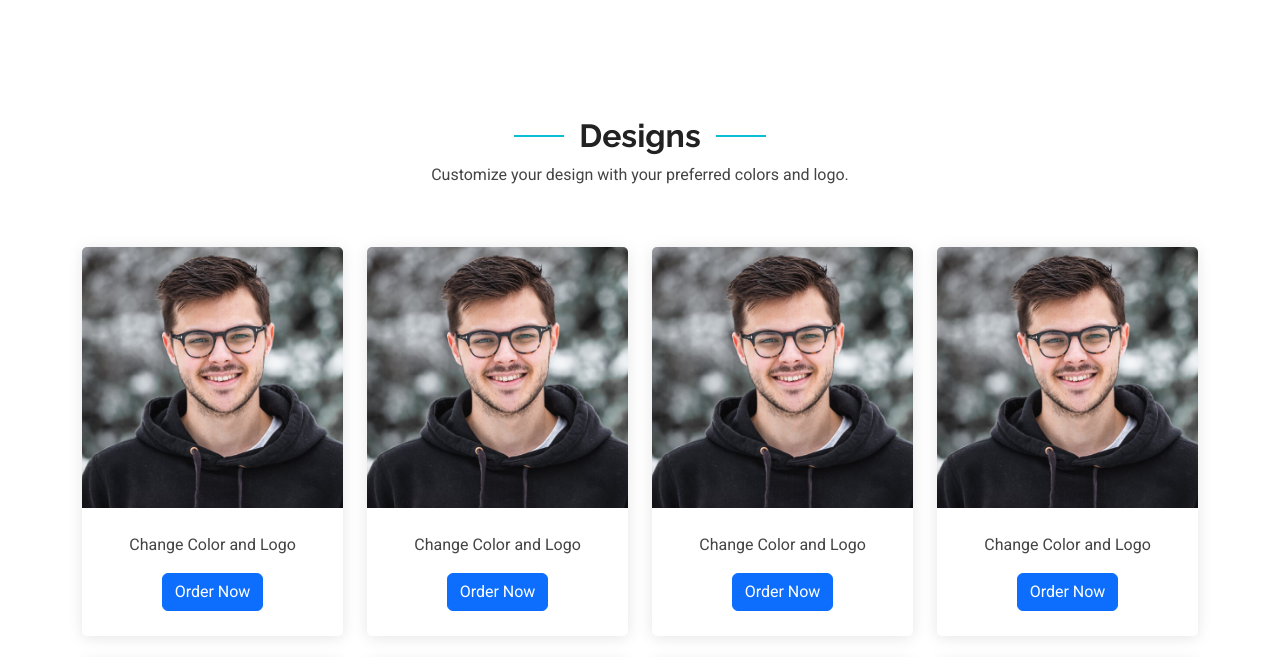
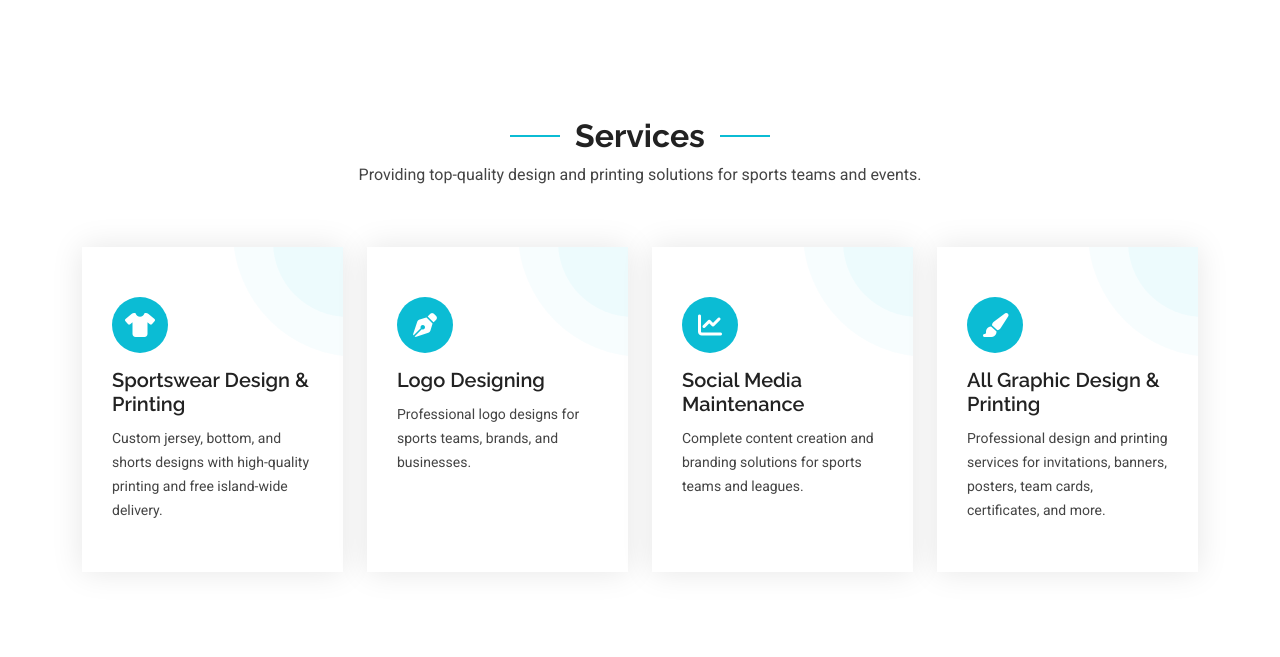
Before and after one commit to SkrShiyan/Jersey, a plain HTML site: page index.html in a window 1280 px wide. Shown: the part 596-1253 px from the top of the page. Drawn offline with Linux system fonts and the light colour scheme.

Commit message:
feat : service section

```diff
--- a/index.html
+++ b/index.html
@@ -24,8 +24,11 @@
   <link href="assets/vendor/glightbox/css/glightbox.min.css" rel="stylesheet">
   <link href="assets/vendor/swiper/swiper-bundle.min.css" rel="stylesheet">
 
+
   <!-- Main CSS File -->
   <link href="assets/css/main.css" rel="stylesheet">
+  <link rel="stylesheet" href="https://cdnjs.cloudflare.com/ajax/libs/font-awesome/6.4.2/css/all.min.css">
+
 
 </head>
 
@@ -249,12 +252,11 @@
     <!-- /Stats Section -->
 
     <!-- Services Section -->
-    <!-- <section id="services" class="services section">
-
+    <section id="services" class="services section">
 
       <div class="container section-title" data-aos="fade-up">
         <h2>Services</h2>
-        <p>Necessitatibus eius consequatur ex aliquid fuga eum quidem sint consectetur velit</p>
+        <p>Providing top-quality design and printing solutions for sports teams and events.</p>
       </div>
 
       <div class="container">
@@ -263,33 +265,36 @@
 
           <div class="col-xl-3 col-md-6 d-flex" data-aos="fade-up" data-aos-delay="100">
             <div class="service-item position-relative">
-              <i class="bi bi-activity"></i>
-              <h4><a href="" class="stretched-link">Lorem Ipsum</a></h4>
-              <p>Voluptatum deleniti atque corrupti quos dolores et quas molestias excepturi</p>
+              <!-- <i class="bi bi-t-shirt"></i> -->
+              <i class="fa-solid fa-shirt"></i>
+              <h4><a href="" class="stretched-link">Sportswear Design & Printing</a></h4>
+              <p>Custom jersey, bottom, and shorts designs with high-quality printing and free island-wide delivery.</p>
             </div>
           </div>
 
           <div class="col-xl-3 col-md-6 d-flex" data-aos="fade-up" data-aos-delay="200">
             <div class="service-item position-relative">
-              <i class="bi bi-bounding-box-circles"></i>
-              <h4><a href="" class="stretched-link">Sed ut perspici</a></h4>
-              <p>Duis aute irure dolor in reprehenderit in voluptate velit esse cillum dolore</p>
+              <!-- <i class="bi bi-brush"></i> -->
+              <i class="fa-solid fa-pen-nib"></i>
+              <h4><a href="" class="stretched-link">Logo Designing</a></h4>
+              <p>Professional logo designs for sports teams, brands, and businesses.</p>
             </div>
           </div>
 
           <div class="col-xl-3 col-md-6 d-flex" data-aos="fade-up" data-aos-delay="300">
             <div class="service-item position-relative">
-              <i class="bi bi-calendar4-week"></i>
-              <h4><a href="" class="stretched-link">Magni Dolores</a></h4>
-              <p>Excepteur sint occaecat cupidatat non proident, sunt in culpa qui officia</p>
+              <!-- <i class="bi bi-facebook"></i> -->
+              <i class="fa-solid fa-chart-line"></i>
+              <h4><a href="" class="stretched-link">Social Media Maintenance</a></h4>
+              <p>Complete content creation and branding solutions for sports teams and leagues.</p>
             </div>
           </div>
 
           <div class="col-xl-3 col-md-6 d-flex" data-aos="fade-up" data-aos-delay="400">
             <div class="service-item position-relative">
-              <i class="bi bi-broadcast"></i>
-              <h4><a href="" class="stretched-link">Nemo Enim</a></h4>
-              <p>At vero eos et accusamus et iusto odio dignissimos ducimus qui blanditiis</p>
+              <i class="fa-solid fa-paintbrush"></i>
+              <h4><a href="" class="stretched-link">All Graphic Design & Printing</a></h4>
+              <p>Professional design and printing services for invitations, banners, posters, team cards, certificates, and more.</p>
             </div>
           </div>
 
@@ -297,7 +302,7 @@
 
       </div>
 
-    </section> -->
+    </section>
     <!-- /Services Section -->
 
     <!-- Alt Services Section -->
@@ -1148,7 +1153,7 @@
 
         </div>
 
-        <div class="row gy-4 mt-5">
+        <!-- <div class="row gy-4 mt-5">
 
           <div class="col-lg-4" data-aos="zoom-in" data-aos-delay="100">
             <div class="pricing-item">
@@ -1156,7 +1161,6 @@
               <h4><sup>LKR</sup>1,000</h4>
               <ul>
                 <li><i class="bi bi-check"></i> Modify a pre-designed template</li>
-                <!-- <li><i class="bi bi-check"></i> Change club name & colors</li> -->
                 <li><i class="bi bi-check"></i> 1 Revision</li>
                 <li><i class="bi bi-check"></i> Final files: PNG & JPG</li>
                 <li><i class="bi bi-check"></i> Delivery Time: 24 Hours</li>
@@ -1190,7 +1194,7 @@
             </div>
           </div>
 
-        </div>
+        </div> -->
 
         <!-- <div class="text-center mt-4">
           <p><strong>Additional Revisions:</strong> LKR 300 per revision</p>
```
